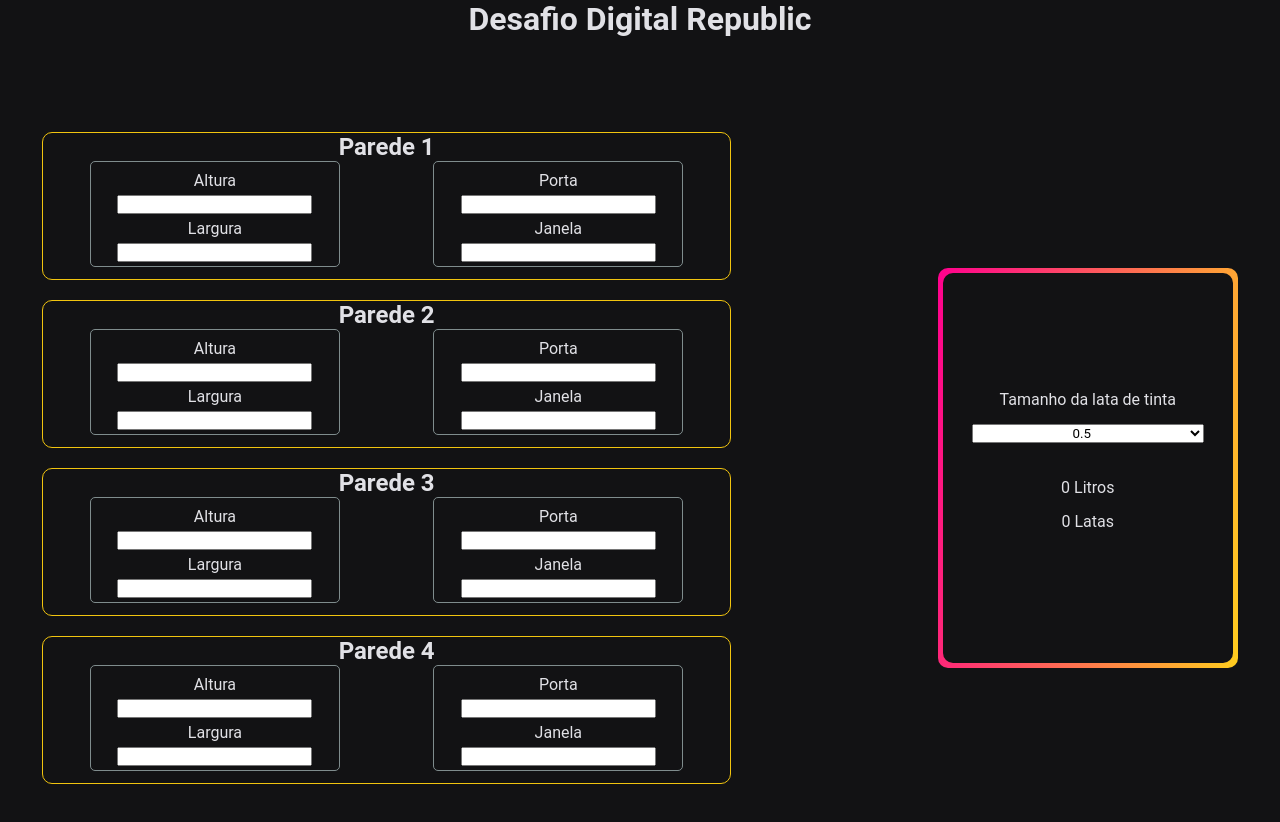
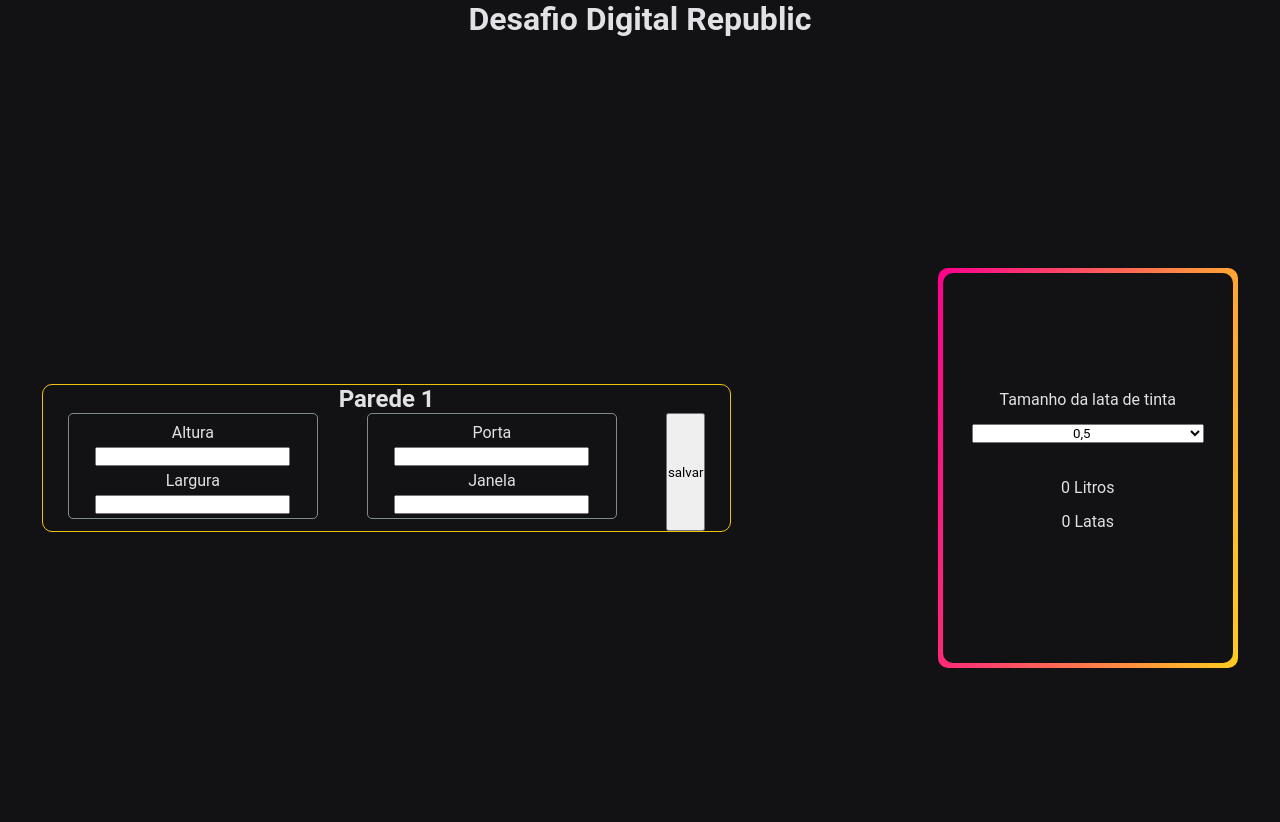
Before and after one commit to madruga665/desafio-digital-republic, a React (Create React App) app: page / in a window 1280 px wide. Shown: the top 822 px of the page. Built offline with nearby package versions, Linux system fonts and the light colour scheme.

Commit message:
feat: recuperando valores dos inputs

```diff
--- a/src/components/Form/index.jsx
+++ b/src/components/Form/index.jsx
@@ -1,35 +1,59 @@
 /* eslint-disable react/prop-types */
-import React from 'react';
+import React, { useState } from 'react';
+import { calculateArea } from '../../utils/calculateArea';
 import styles from './styles.module.scss';
 
-export default function Form(props) {
+export default function Form() {
+  const [height, setHeight] = useState(0);
+  const [width, setWidth] = useState(0);
+  const [door, setDoor] = useState(0);
+  const [window, setWindow] = useState(0);
+  const [wall, setWall] = useState('Parede');
+  const [wallNumber, setWallNumber] = useState(1);
+
+  console.log(door, window);
+
+  const handleSubmit = () => {
+    if (wallNumber === 4) {
+      console.log('acabou');
+      setWallNumber('');
+      setWall('Finalizado! confira o resultado ao lado')
+    } else {
+      console.log(calculateArea(Number(height), Number(width)));
+      setWallNumber(wallNumber + 1);
+
+    }
+  }
+
+
   return (
     <div className={styles.formContentWrapper}>
-      <h2>{props.title}</h2>
+      <h2>{`${wall} ${wallNumber}`}</h2>
       <form className={styles.formContainer}>
         <div className={styles.groupContainer}>
           <div className={styles.inputContainer}>
             <label htmlFor="height">Altura</label>
-            <input type="number" id='height' />
+            <input onChange={(event) => setHeight(event.target.value)} type="number" id='height' />
           </div>
 
           <div className={styles.inputContainer}>
             <label htmlFor="width">Largura</label>
-            <input type="number" id='width' />
+            <input onChange={(event) => setWidth(event.target.value)} type="number" id='width' />
           </div>
         </div>
 
         <div className={styles.groupContainer}>
           <div className={styles.inputContainer}>
             <label htmlFor="door">Porta</label>
-            <input type="number" id='door' />
+            <input onChange={(event) => setDoor(event.target.value)} type="number" id='door' />
           </div>
 
           <div className={styles.inputContainer}>
             <label htmlFor="window">Janela</label>
-            <input type="number" id='window' />
+            <input onChange={(event) => setWindow(event.target.value)} type="number" id='window' />
           </div>
         </div>
+        <button onClick={handleSubmit} type='button'>salvar</button>
       </form>
     </div>
   )
--- a/src/components/ResultBox/index.jsx
+++ b/src/components/ResultBox/index.jsx
@@ -1,19 +1,22 @@
-import React, { useContext } from 'react';
+import React, { useContext, useState } from 'react';
 import MainContext from '../../contexts/MainContext';
 import style from './styles.module.scss';
 
 export default function ResultBox() {
   const { litros, paintBuckets } = useContext(MainContext);
+  const [bucketSize, setBucketSize] = useState()
+
+  console.log(bucketSize);
 
   return (
     <div className={style.resultBoxBorder}>
       <div className={style.resultBoxContainer}>
         <label htmlFor="bucketSize">Tamanho da lata de tinta</label>
-        <select name="" id="bucket size">
-          <option value="">0.5</option>
-          <option value="">2,5</option>
-          <option value="">3,6</option>
-          <option value="">18</option>
+        <select onChange={(event) => setBucketSize(event.target.value)} name="" id="bucketSize">
+          <option value={0.5}>0,5</option>
+          <option value={2.5}>2,5</option>
+          <option value={3.6}>3,6</option>
+          <option value={18}>18</option>
         </select>
         <div className={style.result}>
           <span>{litros} Litros</span>
--- a/src/pages/Home/index.jsx
+++ b/src/pages/Home/index.jsx
@@ -7,10 +7,7 @@
   return (
     <div className={styles.homeWrapper}>
       <div className={styles.formContainer}>
-        <Form title='Parede 1'/>
-        <Form title='Parede 2'/>
-        <Form title='Parede 3'/>
-        <Form title='Parede 4'/>
+        <Form />
       </div>
 
       <div className={styles.resultContainer}>
```
